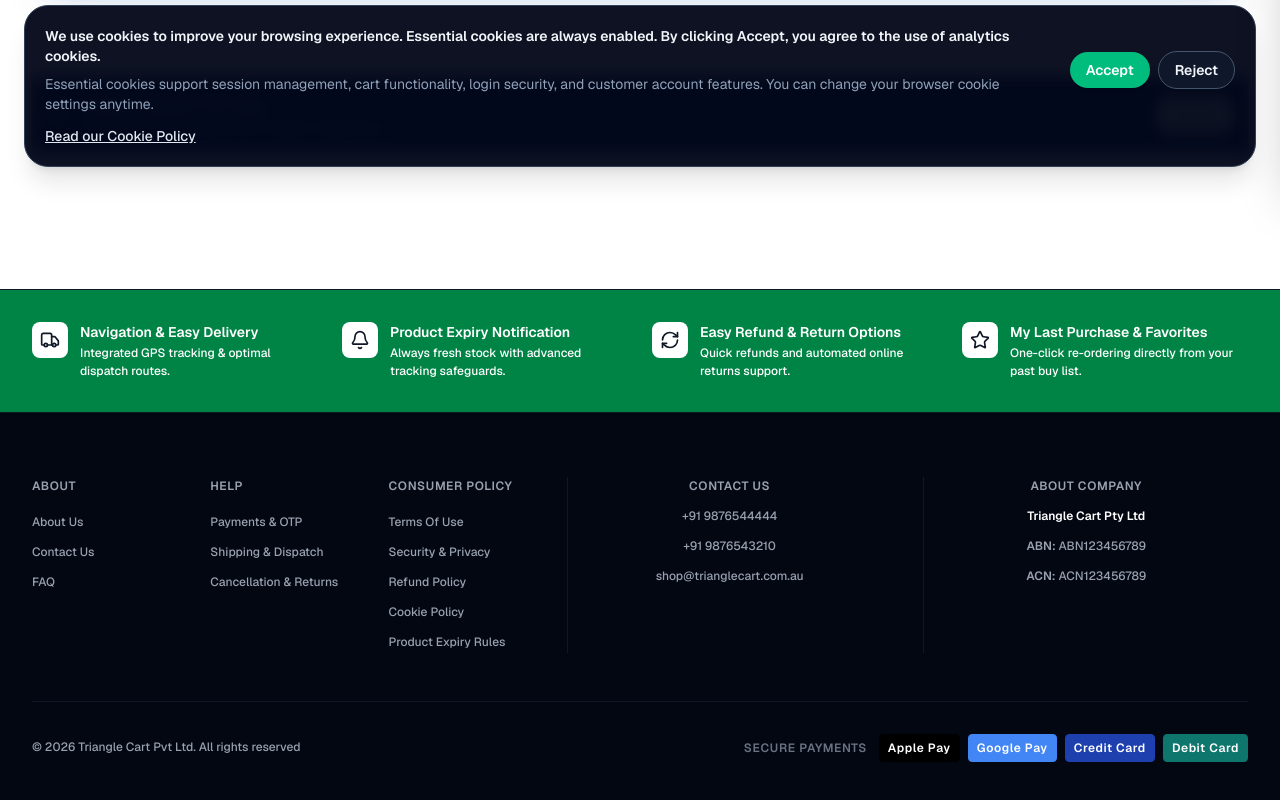
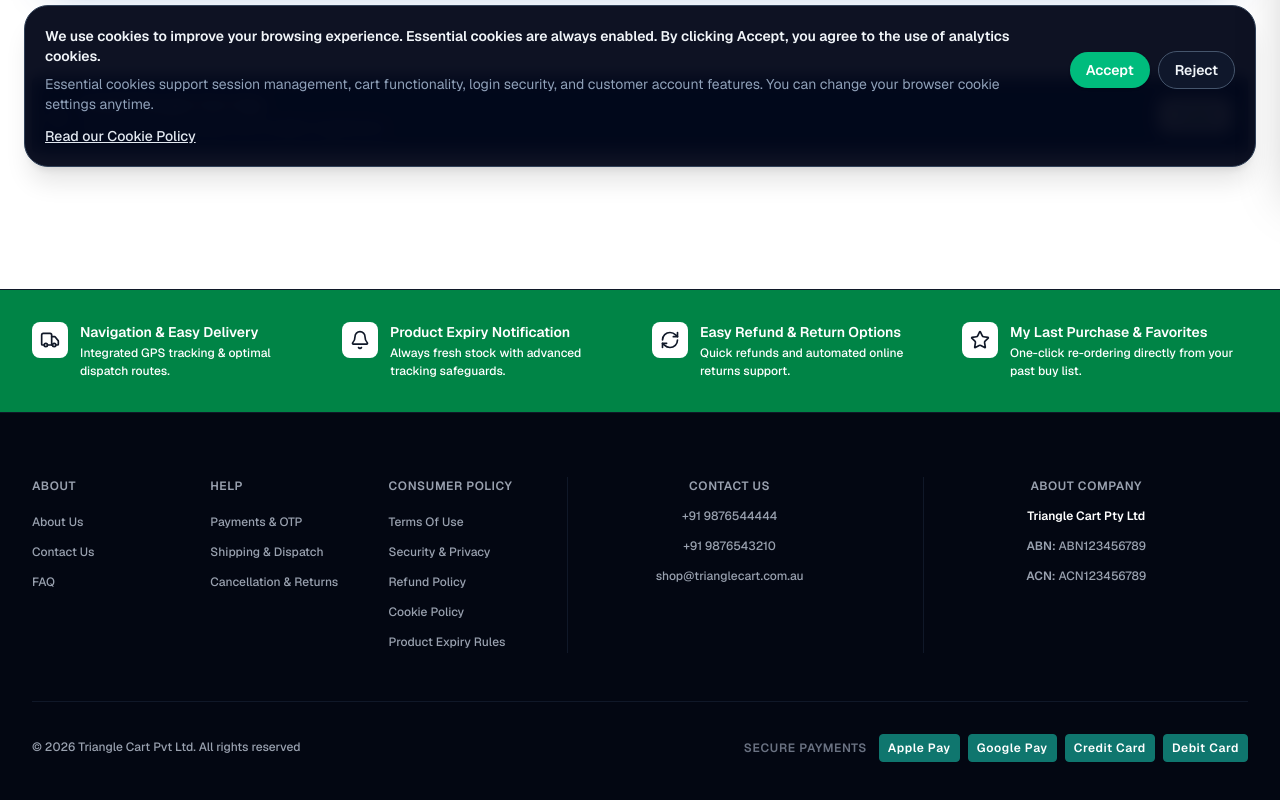
Before and after one commit to techsofttest/trianglecart-next, a Next.js app: page / in a window 1280 px wide. Shown: the part 617-1417 px from the top of the page. Built offline with nearby package versions, Linux system fonts and the light colour scheme; no server answers.

Commit message:
Change footer payment color

```diff
--- a/components/global/Footer.tsx
+++ b/components/global/Footer.tsx
@@ -217,15 +217,15 @@ export default function Footer() {
                     {/* Payment Gateways Badges (Clean Neutral Styled) */}
                     <div className="flex flex-wrap items-center justify-center gap-2">
                         <span className="text-[12px] uppercase tracking-wider font-semibold text-gray-500 mr-1 hidden sm:inline">Secure Payments</span>
-                        <div className="px-2 py-1 bg-black border border-black rounded text-[12px] font-semibold text-white tracking-wider">
+                        <div className="px-2 py-1 bg-[#0F766E] border border-[#0F766E] rounded text-[12px] font-semibold text-white tracking-wider">
     Apple Pay
 </div>
 
-<div className="px-2 py-1 bg-[#4285F4] border border-[#4285F4] rounded text-[12px] font-semibold text-white tracking-wider">
+<div className="px-2 py-1 bg-[#0F766E] border border-[#0F766E] rounded text-[12px] font-semibold text-white tracking-wider">
     Google Pay
 </div>
 
-<div className="px-2 py-1 bg-[#1E40AF] border border-[#1E40AF] rounded text-[12px] font-semibold text-white tracking-wider">
+<div className="px-2 py-1 bg-[#0F766E] border border-[#0F766E] rounded text-[12px] font-semibold text-white tracking-wider">
     Credit Card
 </div>
 
```
